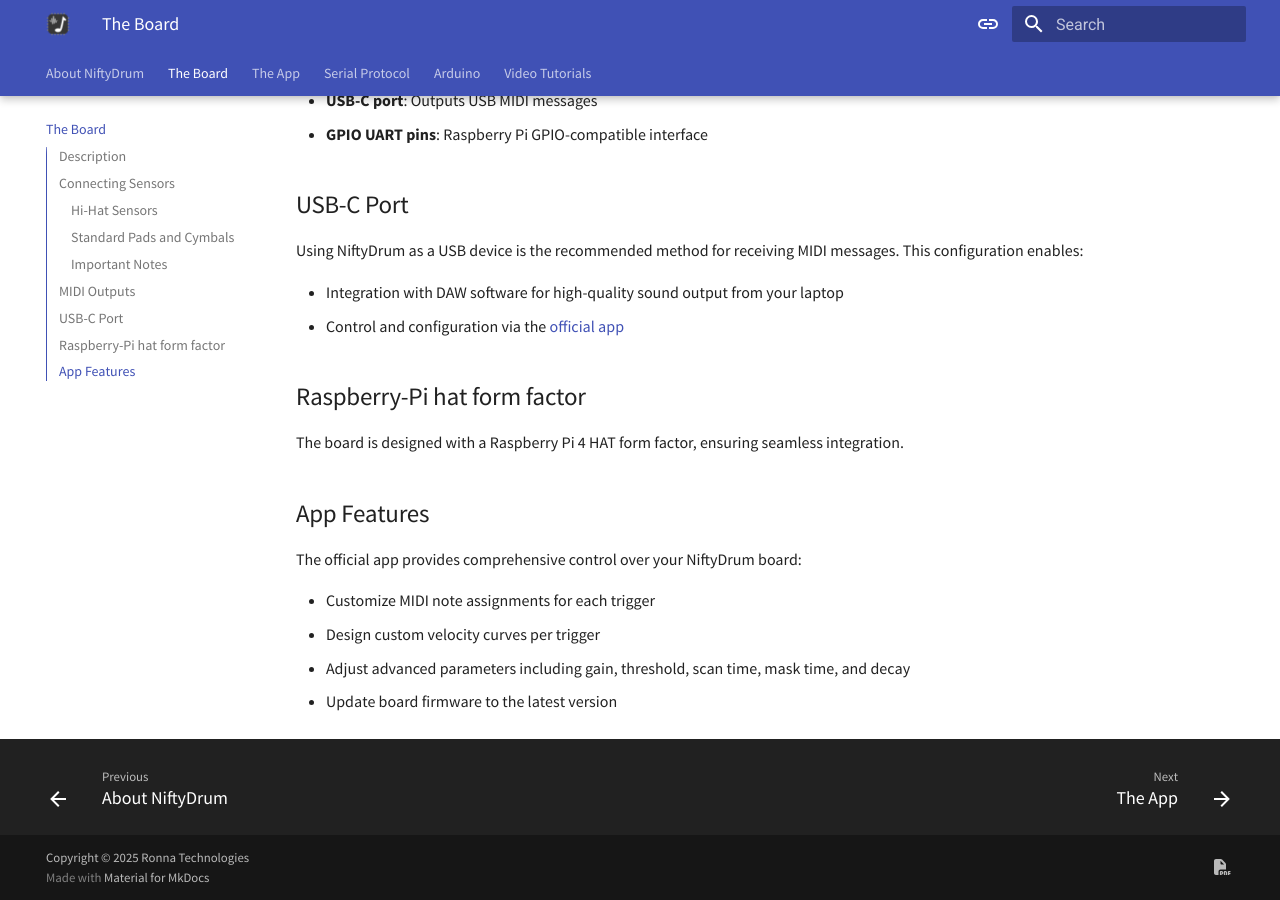
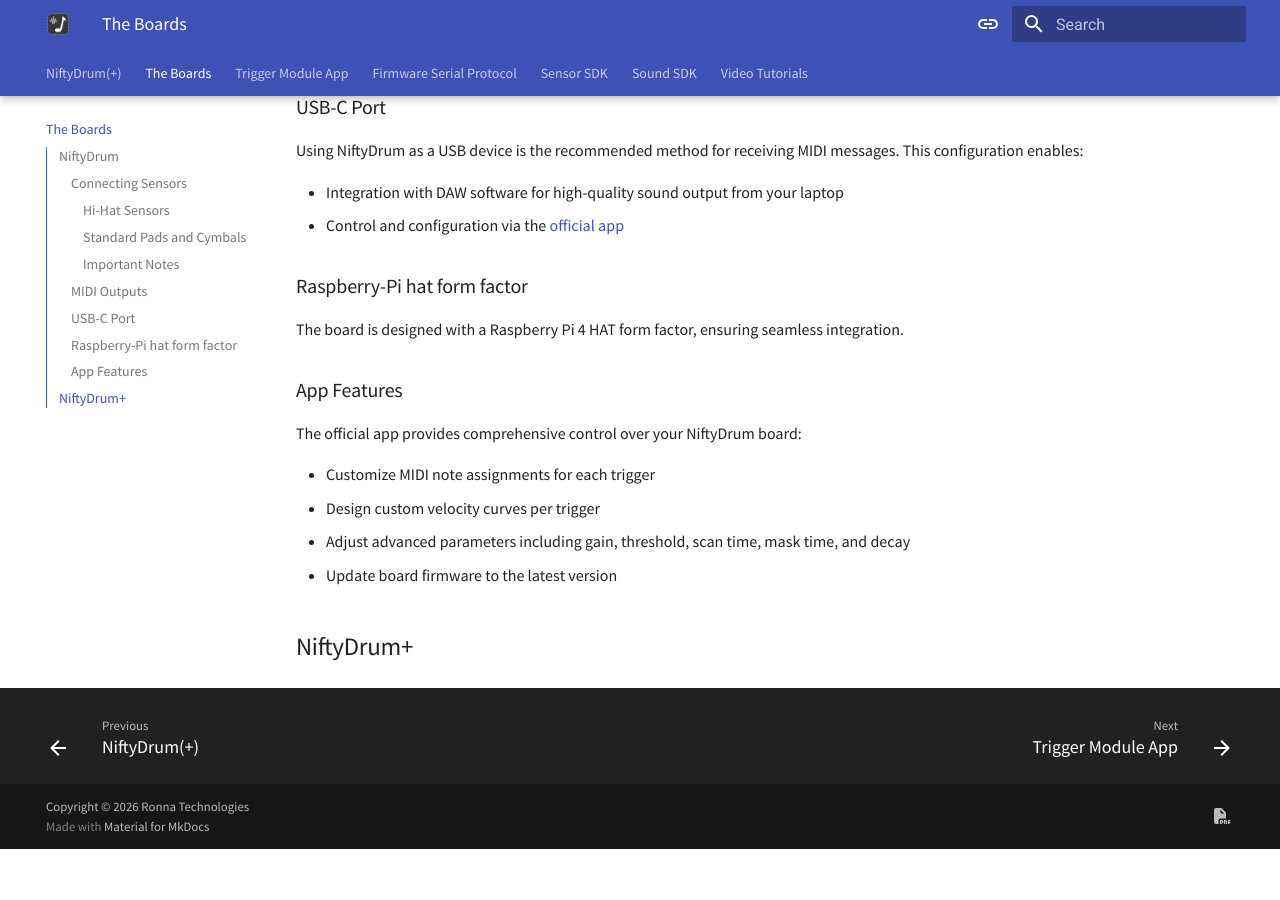
Before and after one commit to RonnaTechnologies/doc.niftydrum.com, an MkDocs documentation site: the page built from doc/1.board.md, in a window 1280 px wide and 900 px high, scrolled down 1631 px. Built offline with MkDocs 1.6.1 and Material for MkDocs 9.7.7, drawn with Linux system fonts in a browser that asks for light colours; after the commit the page ends 2480 px from its top, so only the background shows below that; some of the changed text lies outside the part shown.

Commit message:
niftydrum+ refactor

```diff
--- a/doc/1.board.md
+++ b/doc/1.board.md
@@ -1,6 +1,6 @@
-# The Board
+# The Boards
 
-## Description
+## NiftyDrum
 
 The NiftyDrum board is shown in the following image.
 
@@ -16,46 +16,46 @@
 - Raspberry Pi-compatible GPIO header
 - 4 mounting holes
 
-## Connecting Sensors
+### Connecting Sensors
 
 The board provides 9 piezo inputs, supporting up to 9 single-zone pads, as well as 1 FSR input.
 
-### Hi-Hat Sensors
+#### Hi-Hat Sensors
 
 On the left side of the board, two dedicated terminal blocks are reserved for hi-hat sensors:
 
 - **Top terminal block**: Connects to an FSR (Force Sensing Resistor) sensor for hi-hat controller input
 - **Bottom terminal block**: Connects to a piezo sensor for hi-hat cymbal trigger
 
-### Standard Pads and Cymbals
+#### Standard Pads and Cymbals
 
 The remaining eight terminal blocks, located at the bottom of the board, are for connecting regular pads and cymbals. While the board labels indicate the default firmware assignments, these inputs are fully customizable.
 
-### Important Notes
+#### Important Notes
 
 - For all terminal blocks, the ground pin is positioned on the **left-hand side**
 - Nine onboard potentiometers enable hardware-level sensitivity adjustments for maximum flexibility
 - If unsure about sensitivity settings, leave potentiometers at their midpoint for balanced performance
 
-## MIDI Outputs
+### MIDI Outputs
 
 The board offers two methods for transmitting MIDI notes and Control Changes:
 
 - **USB-C port**: Outputs USB MIDI messages
 - **GPIO UART pins**: Raspberry Pi GPIO-compatible interface
 
-## USB-C Port
+### USB-C Port
 
 Using NiftyDrum as a USB device is the recommended method for receiving MIDI messages. This configuration enables:
 
 - Integration with DAW software for high-quality sound output from your laptop
 - Control and configuration via the [official app](2.app.md)
 
-## Raspberry-Pi hat form factor
+### Raspberry-Pi hat form factor
 
 The board is designed with a Raspberry Pi 4 HAT form factor, ensuring seamless integration.
 
-## App Features
+### App Features
 
 The official app provides comprehensive control over your NiftyDrum board:
 
@@ -63,3 +63,5 @@
 - Design custom velocity curves per trigger
 - Adjust advanced parameters including gain, threshold, scan time, mask time, and decay
 - Update board firmware to the latest version
+
+## NiftyDrum+
--- a/doc/2.app.md
+++ b/doc/2.app.md
@@ -1,4 +1,4 @@
-# The App
+# Trigger Module App
 
 ## Configure NiftyDrum
 
--- a/doc/3.serial.md
+++ b/doc/3.serial.md
@@ -1,4 +1,4 @@
-# Serial Protocol
+# Firmware Serial Protocol
 
 ## Overview
 
--- a/doc/4.arduino.md
+++ b/doc/4.sensor_sdk.md
@@ -1,4 +1,4 @@
-# Arduino
+# Sensor SDK
 
 ## That's a Blue Pill
 
--- /dev/null
+++ b/doc/5.sound_sdk.md
@@ -0,0 +1 @@
+# Sound SDK
--- a/mkdocs.yml
+++ b/mkdocs.yml
@@ -1,7 +1,7 @@
 site_name: NiftyDrum
 site_url: https://doc.niftydrum.com
 docs_dir: doc  # Changed from 'docs' to 'doc'
-copyright: Copyright &copy; 2025 Ronna Technologies
+copyright: Copyright &copy; 2026 Ronna Technologies
 repo_name: RonnaTechnologies/doc.niftydrum.com
 site_description: Official NiftyDrum documentation - comprehensive guides, tutorials, and reference materials for using NiftyDrum effectively.
 
@@ -66,11 +66,11 @@
   - search
   - with-pdf:
       author: Ronna Technologies
-      copyright: Copyright © 2025 Ronna Technologies
+      copyright: Copyright © 2026 Ronna Technologies
       cover_subtitle: Official Documentation
       output_path: pdf/niftydrum_documentation.pdf
       exclude_pages:
-        - 5.videos
+        - 6.videos
 
 extra:
   social:
```
Also changed, not shown: doc/index.md (+22 -3 lines), doc/6.videos.md (renamed from doc/5.videos.md).
